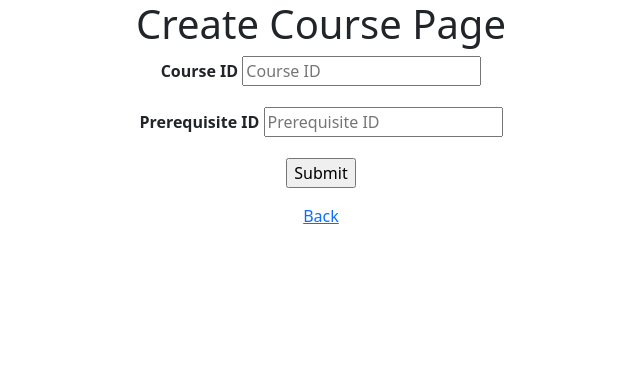
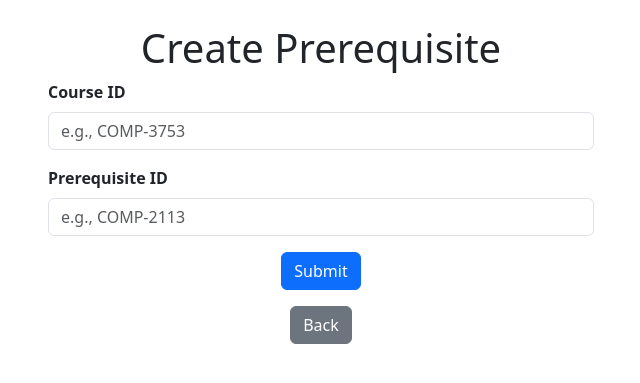
Before and after one commit to TyeStates/UniversityCourseDatabaseSystem, a PHP site: page /createPrerequisite.php in a window 1280 px wide. Shown: the top 383 px of the page, without its empty margins (319-959 px from the left). Run offline with PHP 8.4, Linux system fonts and the light colour scheme.

Commit message:
Updated the prerequesite creation page

```diff
--- a/createPrerequisite.php
+++ b/createPrerequisite.php
@@ -48,36 +48,44 @@
 ?>
 <!DOCTYPE HTML>
 <html>
-    <!--html code here-->
     <head>
         <title>DBMS Project</title>
         <meta charset="UTF-8">
         <link href="https://cdn.jsdelivr.net/npm/bootstrap@5.3.2/dist/css/bootstrap.min.css" rel="stylesheet">
     </head>
     <body>
-        <h1 class="text-center">Create Course Page</h1>
-        <div class="text-center">
+        <div class="container mt-4">
+            <h1 class="text-center">Create Prerequisite</h1>
+            <div class="row justify-content-center">
+                <div class="col-md-6">
                     <form method="post">
+                        <!-- Error Display -->
                         <?php
-                    if (isset($_GET['error'])){
-                        echo "<div class='error'>" . $_GET['error'] . "</div>";
+                            if (isset($_GET['error'])) {
+                                echo "<div class='alert alert-danger'>" . htmlspecialchars($_GET['error']) . "</div>";
                             }
                         ?>
+                        <!-- Course ID Input -->
                         <div class="mb-3">
                             <label for="c_id" class="form-label"><strong>Course ID</strong></label>
-                    <input type="text" id="c_id" name="c_id" placeholder="Course ID" value="<?php echo $c_id; ?>" required>
+                            <input type="text" id="c_id" name="c_id" class="form-control" placeholder="e.g., COMP-3753" value="<?php echo htmlspecialchars($c_id); ?>" required>
                         </div>
+                        <!-- Prerequisite ID Input -->
                         <div class="mb-3">
                             <label for="pr_id" class="form-label"><strong>Prerequisite ID</strong></label>
-                    <input type="text" id="pr_id" name="pr_id" placeholder="Prerequisite ID" value="<?php echo $pr_id; ?>" required>
+                            <input type="text" id="pr_id" name="pr_id" class="form-control" placeholder="e.g., COMP-2113" value="<?php echo htmlspecialchars($pr_id); ?>" required>
                         </div>
-                <div class="mb-3 justify-content-center">
-                    <input id="submit" type="submit" value="Submit">
+                        <!-- Submit Button -->
+                        <div class="mb-3 text-center">
+                            <button type="submit" class="btn btn-primary">Submit</button>
                         </div>
-                <div class="mb-3">
-                    <a href='manageCourses.php'>Back</a>
+                        <!-- Back Button -->
+                        <div class="mb-3 text-center">
+                            <a href="manageCourses.php" class="btn btn-secondary">Back</a>
                         </div>
                     </form>
                 </div>
+            </div>
+        </div>
     </body>
 </html>
```
Lines whose indentation alone changed are shown as unchanged.
